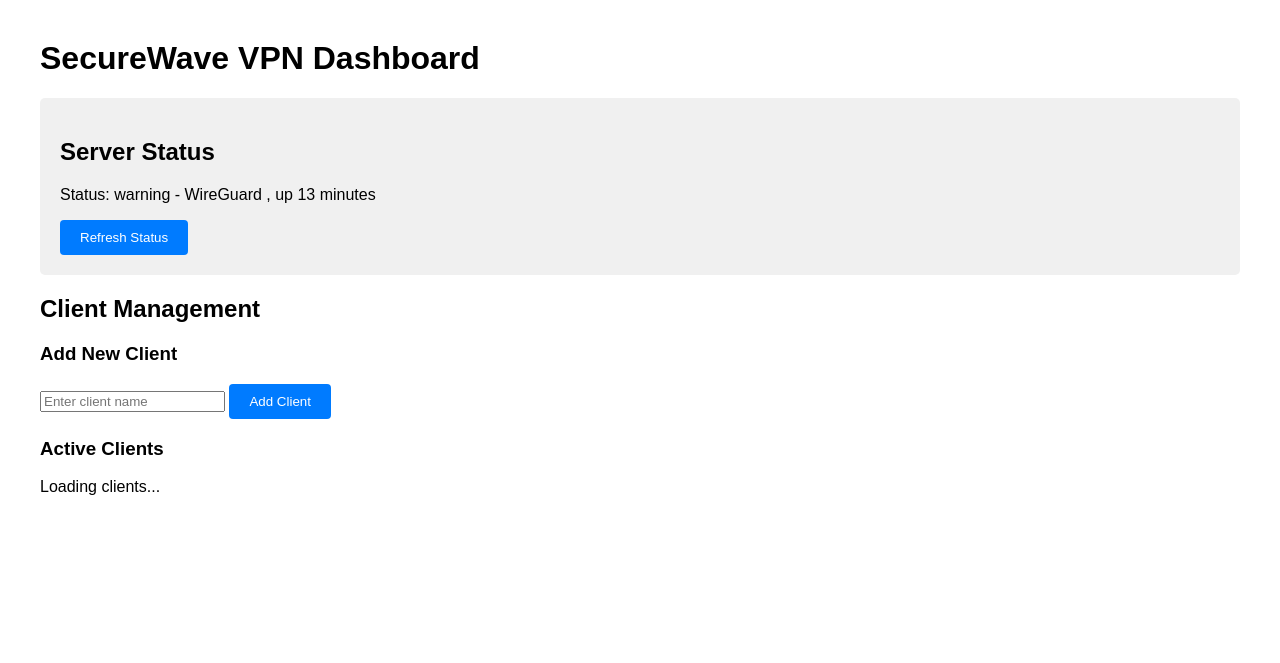
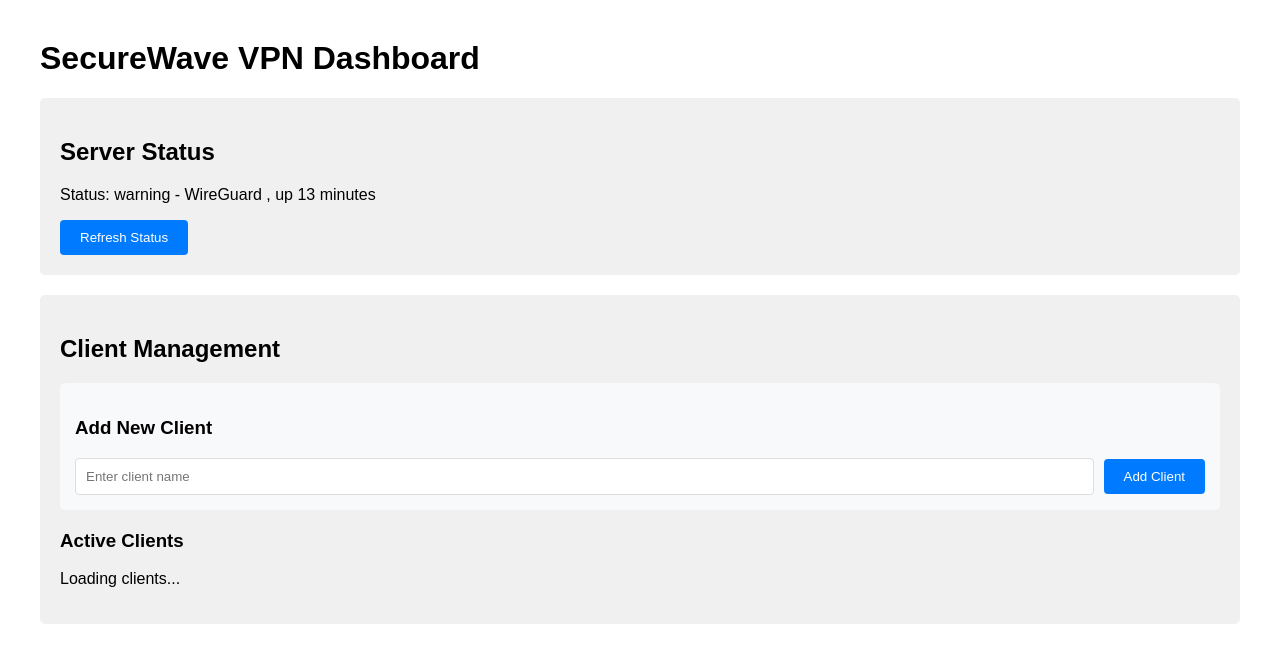
Before and after one commit to Bantu-art/securewave-vpn, a Flask app: page / in a window 1280 px wide. Shown: the top 663 px of the page. Run offline with Flask 2, Linux system fonts and the light colour scheme.

Commit message:
Enhance client management styles with new layout and button designs

```diff
--- a/dashboard/static/css/style.css
+++ b/dashboard/static/css/style.css
@@ -3,10 +3,31 @@
     margin: 40px;
 }
 
-.status {
+.status, .client-management {
     padding: 20px;
     background: #f0f0f0;
     border-radius: 5px;
+    margin-bottom: 20px;
+}
+
+.add-client {
+    background: #f8f9fa;
+    padding: 15px;
+    border-radius: 5px;
+    margin-bottom: 20px;
+}
+
+#add-client-form {
+    display: flex;
+    gap: 10px;
+    align-items: center;
+}
+
+#client-name {
+    flex: 1;
+    padding: 10px;
+    border: 1px solid #ddd;
+    border-radius: 4px;
 }
 
 button {
@@ -21,3 +42,67 @@
 button:hover {
     background: #0056b3;
 }
+
+.client-item {
+    display: flex;
+    justify-content: space-between;
+    align-items: center;
+    padding: 10px;
+    background: white;
+    border-radius: 4px;
+    margin-bottom: 10px;
+}
+
+.client-info {
+    display: flex;
+    flex-direction: column;
+}
+
+.client-name {
+    font-weight: bold;
+}
+
+.client-ip {
+    color: #666;
+    font-size: 0.9em;
+}
+
+.client-actions {
+    display: flex;
+    gap: 10px;
+}
+
+.btn-small {
+    padding: 5px 10px;
+    font-size: 0.9em;
+}
+
+.btn-danger {
+    background: #dc3545;
+}
+
+.btn-danger:hover {
+    background: #c82333;
+}
+
+#message-container {
+    position: fixed;
+    top: 20px;
+    right: 20px;
+    z-index: 1000;
+}
+
+.message {
+    padding: 10px 15px;
+    border-radius: 4px;
+    margin-bottom: 10px;
+    color: white;
+}
+
+.message.success {
+    background: #28a745;
+}
+
+.message.error {
+    background: #dc3545;
+}
```
